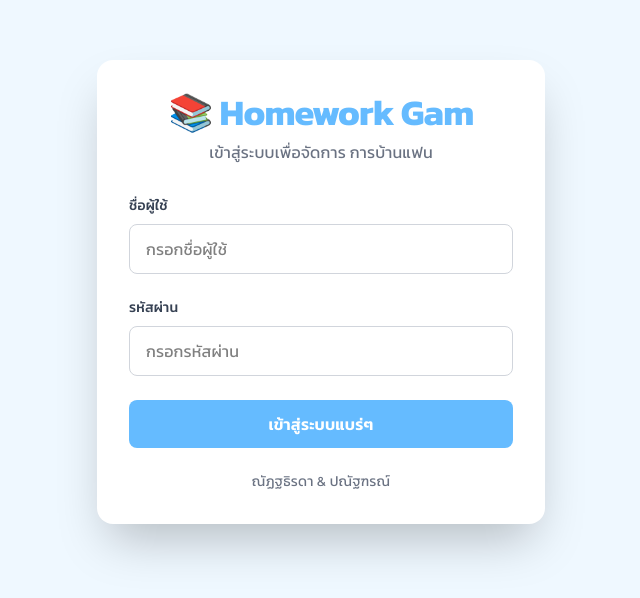
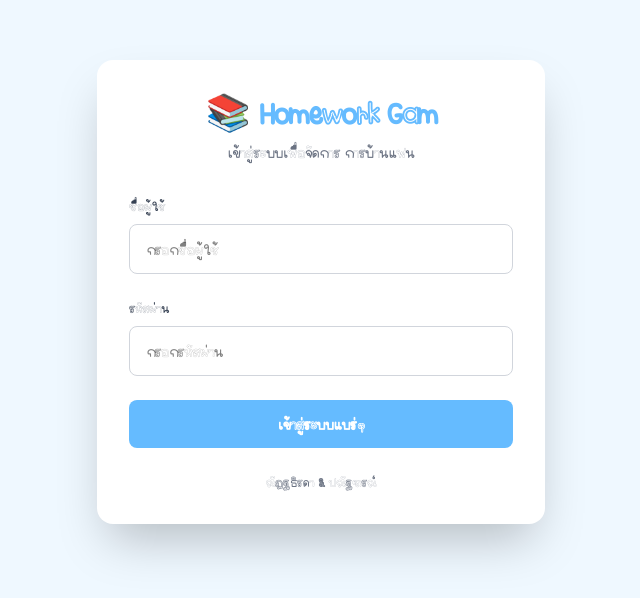
Before and after one commit to panutthon/Four-EverFoundation, a React (Vite) app: page / in a window 1280 px wide. Shown: the part 108-706 px from the top of the page, without its empty margins (319-959 px from the left). Built offline with nearby package versions, Linux system fonts and the light colour scheme.

Commit message:
feat: Add global CSS with Tailwind setup, custom theme colors, base styles, utility classes, and the WendyGin font.

```diff
--- a/src/global.css
+++ b/src/global.css
@@ -12,9 +12,16 @@
   --color-pastel-purple: #ddb8fe;
 }
 
+@font-face {
+  font-family: "WendyGin";
+  src: url("./assets/fonts/GMCWendyGinDemo.ttf") format("truetype");
+  font-weight: normal;
+  font-style: normal;
+}
+
 @layer base {
   * {
-    font-family: "Kanit", "Inter", system-ui, -apple-system, sans-serif;
+    font-family: "WendyGin", "Kanit", "Inter", system-ui, -apple-system, sans-serif;
   }
 
   .font-english {
```
Also changed, not shown: src/assets/fonts/GMCWendyGinDemo.ttf (added).
